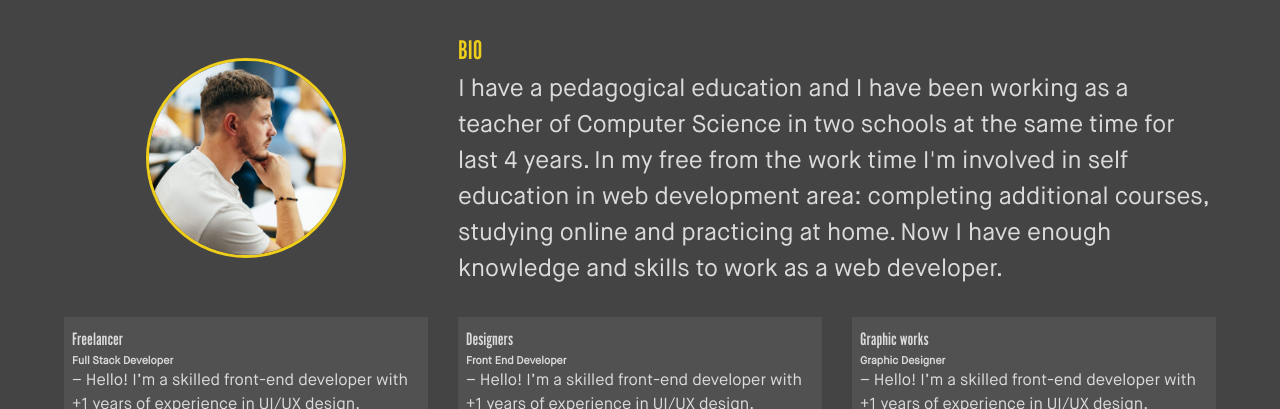
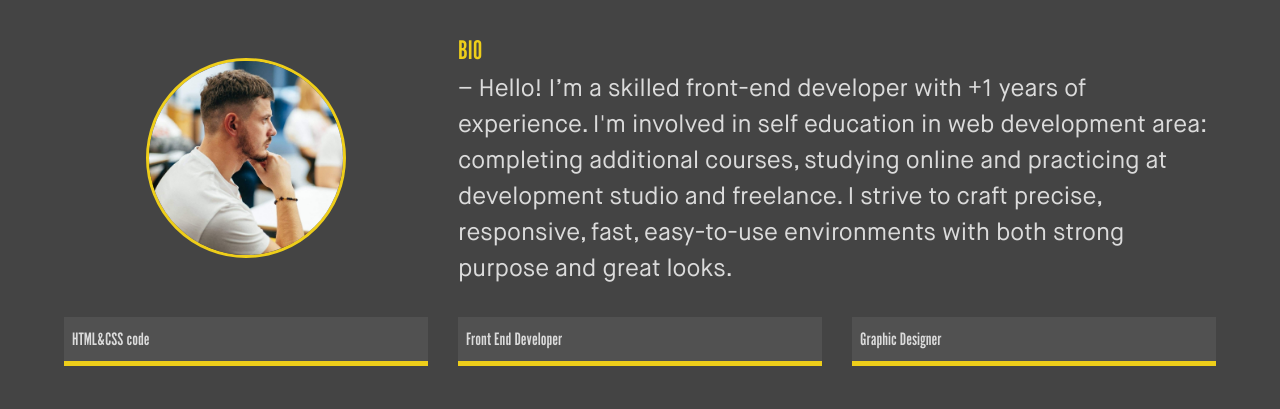
Before and after one commit to romkravets/dev-page, a Gatsby site: page /about in a window 1280 px wide. Shown: the part 391-800 px from the top of the page. Built offline with nearby package versions, Linux system fonts and the light colour scheme; Gatsby itself is replaced by a stand-in of ours.

Commit message:
description about

```diff
--- a/src/pages/about.js
+++ b/src/pages/about.js
@@ -20,31 +20,31 @@ const AboutPage = () => (
           <div className="bio">
             <h3 className="text-secondary">BIO</h3>
             <p>
-            I have a pedagogical education and I have been working as a teacher of Computer Science in two schools at the same time for last 4 years. In my free from the work time I'm involved in self education  in web development area: completing additional courses, studying online and practicing at home. Now I have enough knowledge and skills to work as a web developer.
+            – Hello! I’m a skilled front-end developer with +1 years of experience. I'm involved in self education in web development area: completing additional courses, studying online and practicing at development studio and freelance. I strive to craft precise, responsive, fast, easy-to-use environments with both strong purpose and great looks.
             </p>
           </div>
 
           <div className="job job-1">
-            <h3>Freelancer</h3>
-            <h6>Full Stack Developer</h6>
+            <h3>HTML&CSS code</h3>
+            <h6></h6>
             <p>
-            – Hello! I’m a skilled front-end developer with +1 years of experience in UI/UX design, application development. I'm involved in self education in web development area: completing additional courses, studying online and practicing at development studio or freelance.  I strive to craft precise, responsive, fast, easy-to-use environments with both strong purpose and great looks.
+
             </p>
           </div>
 
           <div className="job job-2">
-            <h3>Designers</h3>
-            <h6>Front End Developer</h6>
+            <h3>Front End Developer</h3>
+            <h6></h6>
             <p>
-            – Hello! I’m a skilled front-end developer with +1 years of experience in UI/UX design, application development. I'm involved in self education in web development area: completing additional courses, studying online and practicing at development studio or freelance.  I strive to craft precise, responsive, fast, easy-to-use environments with both strong purpose and great looks.
+
             </p>
           </div>
 
           <div className="job job-3">
-            <h3>Graphic works</h3>
-            <h6>Graphic Designer</h6>
+            <h3>Graphic Designer</h3>
+            <h6></h6>
             <p>
-            – Hello! I’m a skilled front-end developer with +1 years of experience in UI/UX design, application development. I'm involved in self education in web development area: completing additional courses, studying online and practicing at development studio or freelance.  I strive to craft precise, responsive, fast, easy-to-use environments with both strong purpose and great looks.
+
             </p>
           </div>
         </div>
```
